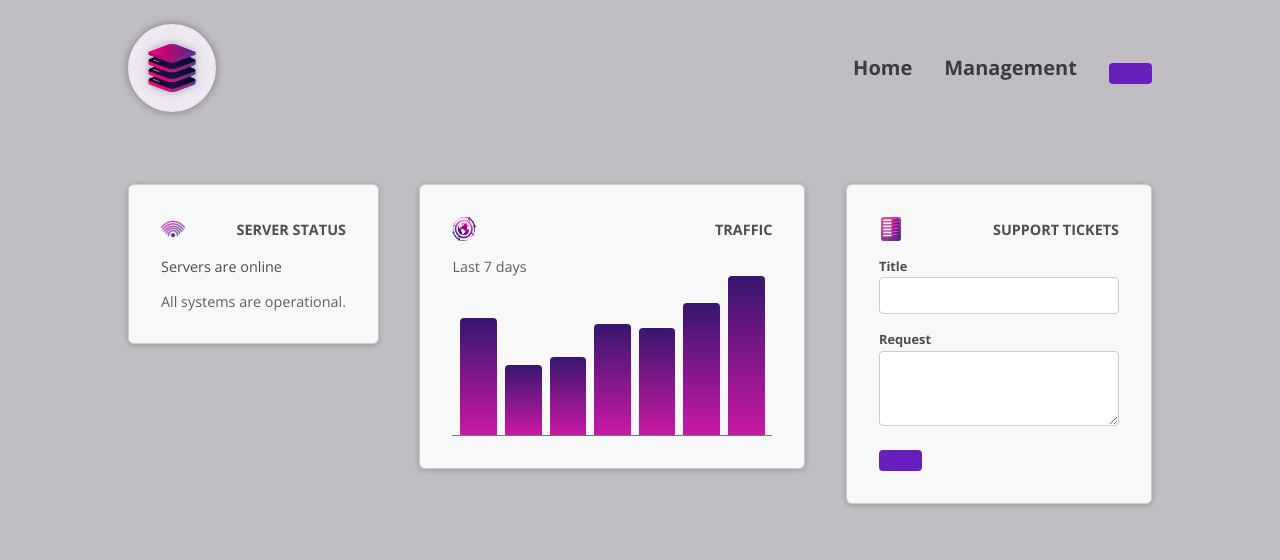
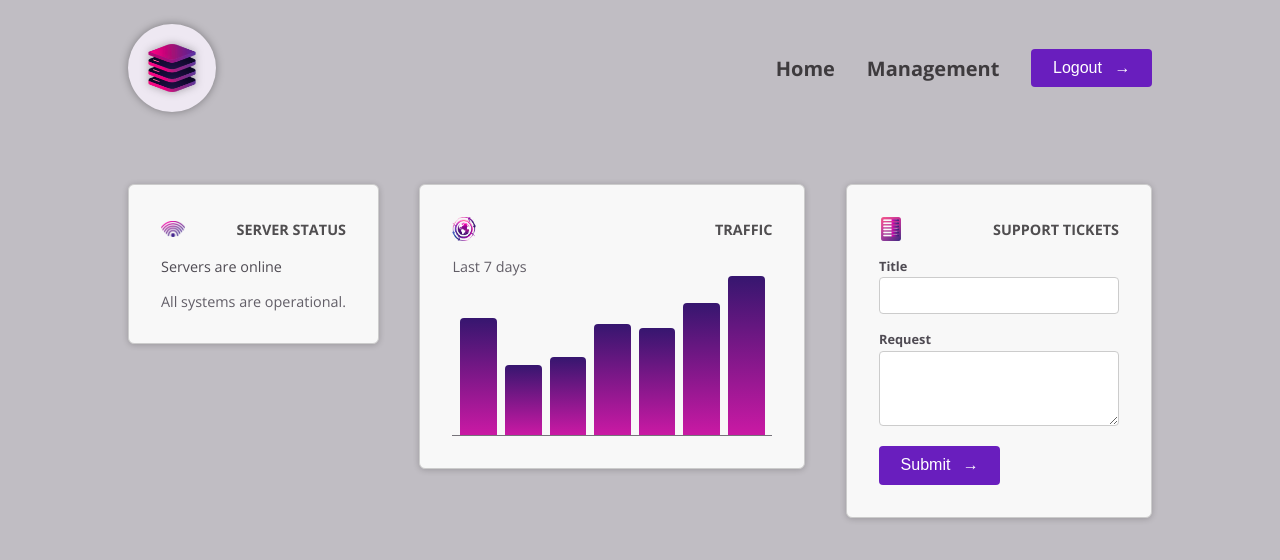
Before and after one commit to KOPCSAKPATRIK1/components-deepdive, an Angular app: page / in a window 1280 px wide. Shown: the top 560 px of the page. Built offline with nearby package versions, Linux system fonts and the light colour scheme.

Commit message:
ng content selector, shared components

```diff
--- a/src/app/dashboard/header/header.component.html
+++ b/src/app/dashboard/header/header.component.html
@@ -13,6 +13,8 @@
       </li>
       <li>
         <button appButton>
+          Logout
+          <span class="icon">→</span>
         </button>
       </li>
     </ul>
--- a/src/app/dashboard/header/header.component.ts
+++ b/src/app/dashboard/header/header.component.ts
@@ -1,9 +1,10 @@
 import { Component } from '@angular/core';
+import { ButtonComponent } from "../../shared/button/button.component";
 
 @Component({
   selector: 'app-header',
   standalone: true,
-  imports: [],
+  imports: [ButtonComponent],
   templateUrl: './header.component.html',
   styleUrl: './header.component.css'
 })
--- a/src/app/dashboard/tickets/new-ticket/new-ticket.component.html
+++ b/src/app/dashboard/tickets/new-ticket/new-ticket.component.html
@@ -9,6 +9,8 @@
   </p>
   <p>
     <button appButton>
+      Submit
+       <span class="icon">→</span>
     </button>
   </p>
 </form>
--- a/src/app/dashboard/tickets/new-ticket/new-ticket.component.ts
+++ b/src/app/dashboard/tickets/new-ticket/new-ticket.component.ts
@@ -1,9 +1,10 @@
 import { Component } from '@angular/core';
+import { ButtonComponent } from "../../../shared/button/button.component";
 
 @Component({
   selector: 'app-new-ticket',
   standalone: true,
-  imports: [],
+  imports: [ButtonComponent],
   templateUrl: './new-ticket.component.html',
   styleUrl: './new-ticket.component.css'
 })
--- a/src/app/shared/button/button.component.html
+++ b/src/app/shared/button/button.component.html
@@ -1,4 +1,4 @@
-<button>
-  <span> Submit </span>
-  <span class="icon"> ⌲ </span>
-</button>
+<span>
+  <ng-content />
+</span>
+  <ng-content select=".icon"/>
```
